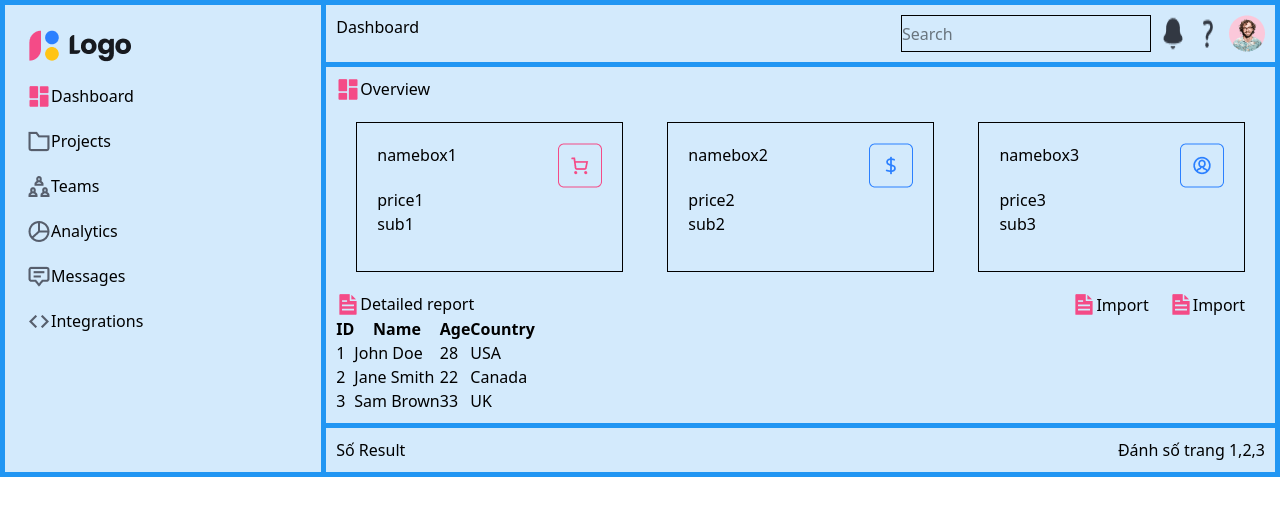
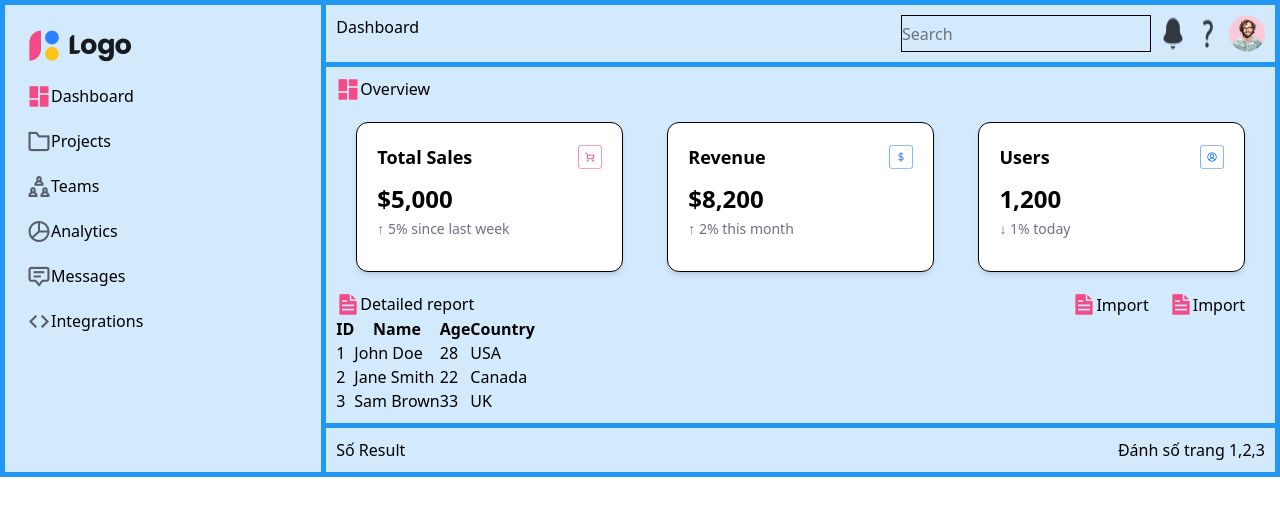
Before and after one commit to nda-1311/PTGDUD, a React (Vite) app in the folder lab6_fix/: page / in a window 1280 px wide. Shown: the top 516 px of the page. Built offline with nearby package versions, Linux system fonts and the light colour scheme.

Commit message:
2. API Overview

```diff
--- a/lab6_fix/package.json
+++ b/lab6_fix/package.json
@@ -14,6 +14,7 @@
     "datatables.net-dt": "^2.2.2",
     "react": "^19.0.0",
     "react-dom": "^19.0.0",
+    "react-router-dom": "^7.5.0",
     "tailwindcss": "^4.1.3"
   },
   "devDependencies": {
--- a/lab6_fix/src/components/Layout.jsx
+++ b/lab6_fix/src/components/Layout.jsx
@@ -13,7 +13,23 @@ import iconGroup from '../img/Groups.png'
 import iconPie from '../img/Pie chart.png'
 import iconChat from '../img/Chat.png'
 import iconCode from '../img/Code.png'
+import { useEffect, useState } from 'react';
+
 const Layout = () => {
+
+    // dùng API Overview
+    const [overviewData, setOverviewData] = useState([]);
+
+    useEffect(() => {
+
+        const mockData = [
+            { title: "Total Sales", amount: "$5,000", sub: "↑ 5% since last week" },
+            { title: "Revenue", amount: "$8,200", sub: "↑ 2% this month" },
+            { title: "Users", amount: "1,200", sub: "↓ 1% today" }
+        ];
+        setOverviewData(mockData);
+    }, []);
+
     return (
         <div>
 
@@ -74,36 +90,22 @@ const Layout = () => {
                         <h1>Overview</h1>
                     </div>
 
-                    <div className='box flex p-5 justify-between'>
-                        <div className="box1 p-5">
-                            <div className="head flex justify-between ">
-                                <p>namebox1</p>
-                                <img src={iconCart} alt="" />
+                    <div className='box flex p-5 justify-between gap-5'>
+                        {overviewData.map((item, index) => (
+                            <div key={index} className={`box${index + 1} p-5 bg-white rounded-xl shadow-md w-1/3`}>
+                                <div className="head flex justify-between items-center mb-3">
+                                    <p className="text-lg font-semibold">{item.title}</p>
+                                    <img
+                                        src={index === 0 ? iconCart : index === 1 ? iconMoney : iconAccount}
+                                        alt=""
+                                        className="w-6 h-6"
+                                    />
+                                </div>
+                                <p className="text-2xl font-bold mb-1">{item.amount}</p>
+                                <p className="text-sm text-gray-500">{item.sub}</p>
                             </div>
-                            <p>price1</p>
-                            <p>sub1</p>
-                        </div>
-
-                        <div className="box2 p-5">
-                            <div className="head flex justify-between ">
-                                <p>namebox2</p>
-                                <img src={iconMoney} alt="" />
-                            </div>
-                            <p>price2</p>
-                            <p>sub2</p>
-                        </div>
-
-                        <div className="box3 p-5">
-                            <div className="head flex justify-between ">
-                                <p>namebox3</p>
-                                <img src={iconAccount} alt="" />
-                            </div>
-                            <p>price3</p>
-                            <p>sub3</p>
-                        </div>
-
+                        ))}
                     </div>
-
                     <div className='flex  justify-between'>
                         <div className='flex'>
                             <img src={iconFile} alt="" />
```
Also changed, not shown: lab6_fix/MinhChung/2. API Overview.jpg (added).
